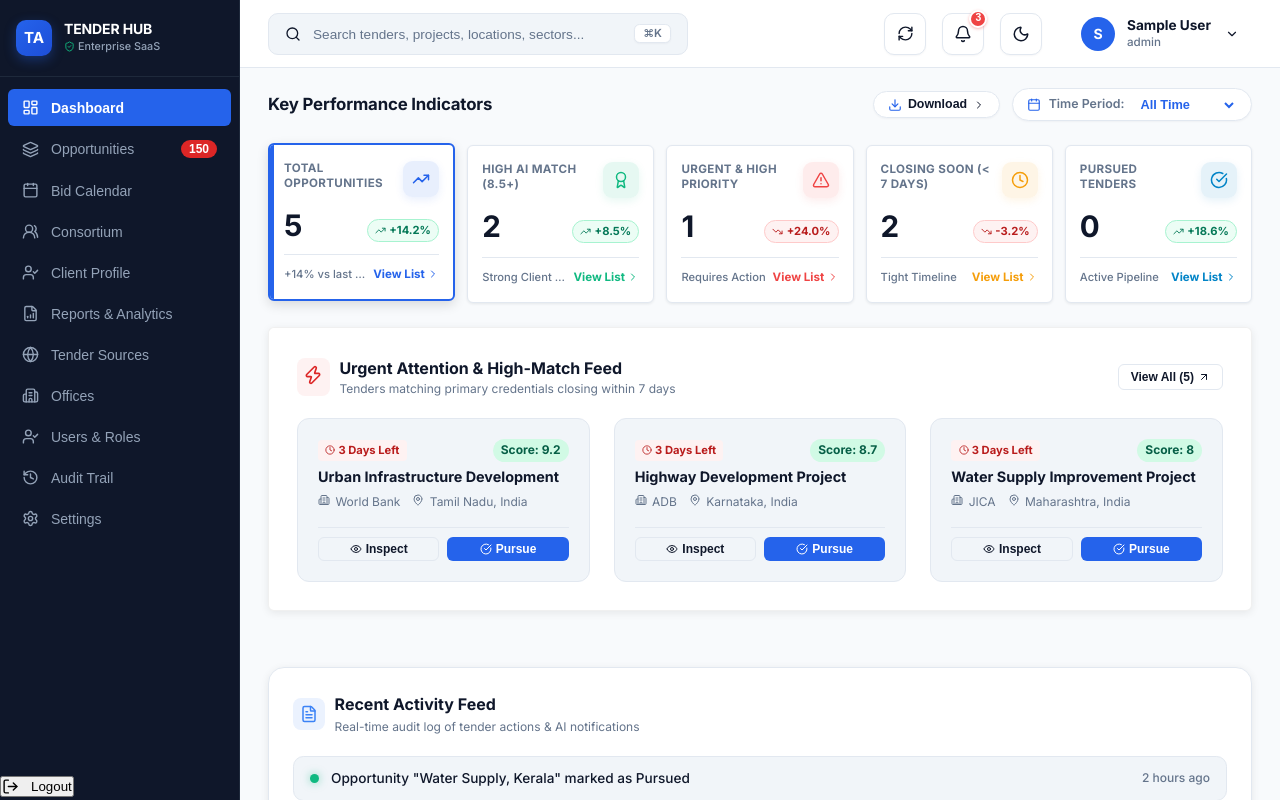
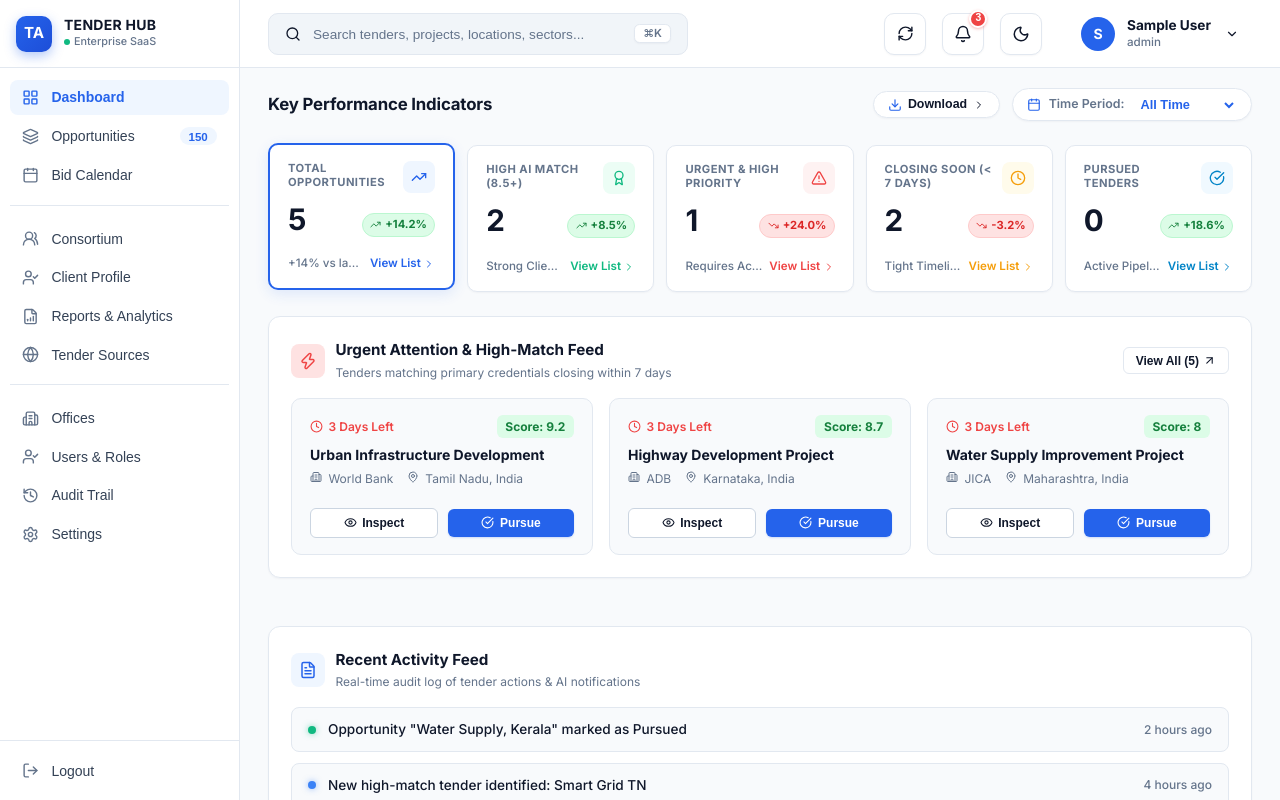
Before and after one commit to sakishnu50/Tender_Association, a React (Vite) app: page / in a window 1280 px wide. Built offline with nearby package versions, Linux system fonts and the light colour scheme; sample sign-in values are in the browser's storage.

Commit message:
feat: align sidebar header line with top header and refine dashboard styles

```diff
--- a/src/components/Sidebar.jsx
+++ b/src/components/Sidebar.jsx
@@ -1,7 +1,7 @@
 import React from 'react';
 import { useNavigate } from 'react-router-dom';
 import {
-  LayoutDashboard,
+  LayoutGrid,
   Layers,
   Calendar,
   Users2,
@@ -11,16 +11,14 @@ import {
   Building2,
   History,
   Settings,
-  ShieldCheck,
-  LogOut,
-  User
+  LogOut
 } from 'lucide-react';
 
 const navSections = [
   {
     items: [
-      { id: 'dashboard', label: 'Dashboard', icon: LayoutDashboard, path: '/' },
-      { id: 'opportunities', label: 'Opportunities', icon: Layers, path: '/opportunities', count: 150, urgent: true },
+      { id: 'dashboard', label: 'Dashboard', icon: LayoutGrid, path: '/' },
+      { id: 'opportunities', label: 'Opportunities', icon: Layers, path: '/opportunities', count: 150, urgent: false },
       { id: 'calendar', label: 'Bid Calendar', icon: Calendar, path: '/calendar' }
     ]
   },
@@ -92,10 +90,10 @@ export default function Sidebar({ activeTab, setActiveTab, onRequestLogout, acti
         </div>
         <div style={{ display: 'flex', flexDirection: 'column', gap: '1px' }}>
           <span className="sidebar-brand-title">
-            Tender Hub
+            TENDER HUB
           </span>
-          <span style={{ fontSize: '0.675rem', color: 'var(--sidebar-text-muted)', fontWeight: '500', display: 'flex', alignItems: 'center', gap: '3px' }}>
-            <ShieldCheck size={11} color="#10B981" /> Enterprise SaaS
+          <span style={{ fontSize: '0.675rem', color: 'var(--sidebar-text-muted)', fontWeight: '500', display: 'flex', alignItems: 'center', gap: '4px' }}>
+            <span style={{ width: '6px', height: '6px', borderRadius: '50%', backgroundColor: '#10B981', display: 'inline-block' }}></span> Enterprise SaaS
           </span>
         </div>
       </div>
--- a/src/components/dashboard/RecentActivityFeed.jsx
+++ b/src/components/dashboard/RecentActivityFeed.jsx
@@ -45,27 +45,37 @@ const defaultActivities = [
 
 export default function RecentActivityFeed({ activities = defaultActivities }) {
   return (
-    <div className="card" style={{ padding: '24px', borderRadius: '1rem', border: '1px solid var(--border-color)', background: 'var(--bg-card)' }}>
+    <div
+      style={{
+        backgroundColor: 'var(--bg-card)',
+        border: '1px solid var(--border-color)',
+        borderRadius: '12px',
+        padding: '22px',
+        marginBottom: '24px',
+        boxShadow: 'var(--shadow-xs)'
+      }}
+    >
       {/* Header */}
-      <div style={{ display: 'flex', alignItems: 'center', justifyContent: 'space-between', marginBottom: '1.25rem' }}>
-        <div style={{ display: 'flex', alignItems: 'center', gap: '0.6rem' }}>
+      <div style={{ display: 'flex', alignItems: 'center', justifyContent: 'space-between', marginBottom: '1rem' }}>
+        <div style={{ display: 'flex', alignItems: 'center', gap: '0.65rem' }}>
           <div style={{
-            width: '32px',
-            height: '32px',
-            borderRadius: '0.5rem',
-            backgroundColor: 'rgba(59, 130, 246, 0.1)',
-            color: '#3B82F6',
+            width: '34px',
+            height: '34px',
+            borderRadius: '8px',
+            backgroundColor: '#EFF6FF',
+            color: '#2563EB',
             display: 'flex',
             alignItems: 'center',
-            justifyContent: 'center'
+            justifyContent: 'center',
+            flexShrink: 0
           }}>
             <FileText size={18} />
           </div>
           <div>
-            <h3 style={{ fontSize: '1rem', fontWeight: '800', color: 'var(--text-main)', margin: 0 }}>
+            <h3 style={{ fontSize: '0.95rem', fontWeight: '700', color: 'var(--text-main)', margin: 0 }}>
               Recent Activity Feed
             </h3>
-            <p style={{ fontSize: '0.75rem', color: 'var(--text-muted)', margin: 0, marginTop: '2px' }}>
+            <p style={{ fontSize: '0.75rem', color: 'var(--text-muted)', margin: '2px 0 0 0' }}>
               Real-time audit log of tender actions & AI notifications
             </p>
           </div>
@@ -73,7 +83,7 @@ export default function RecentActivityFeed({ activities = defaultActivities }) {
       </div>
 
       {/* Activity List */}
-      <div style={{ display: 'flex', flexDirection: 'column', gap: '1rem' }}>
+      <div style={{ display: 'flex', flexDirection: 'column', gap: '0.65rem' }}>
         {activities.map((item) => {
           return (
             <div
@@ -83,21 +93,22 @@ export default function RecentActivityFeed({ activities = defaultActivities }) {
                 alignItems: 'center',
                 justifyContent: 'space-between',
                 padding: '0.75rem 1rem',
-                borderRadius: '0.65rem',
-                backgroundColor: 'var(--bg-subtle, rgba(255, 255, 255, 0.02))',
+                borderRadius: '8px',
+                backgroundColor: '#F8FAFC',
                 border: '1px solid var(--border-color)',
-                gap: '1rem'
+                gap: '1rem',
+                transition: 'background-color 0.15s ease'
               }}
             >
               <div style={{ display: 'flex', alignItems: 'center', gap: '0.75rem', minWidth: 0 }}>
                 {/* Status Dot */}
                 <span
                   style={{
-                    width: '9px',
-                    height: '9px',
+                    width: '8px',
+                    height: '8px',
                     borderRadius: '50%',
                     backgroundColor: item.dotColor,
-                    boxShadow: `0 0 8px ${item.dotColor}80`,
+                    boxShadow: `0 0 6px ${item.dotColor}80`,
                     flexShrink: 0
                   }}
                 />
--- a/src/index.css
+++ b/src/index.css
@@ -6,13 +6,14 @@
 :root {
   --font-family: 'Inter', system-ui, -apple-system, BlinkMacSystemFont, 'Segoe UI', Roboto, Oxygen, Ubuntu, Cantarell, sans-serif;
 
-  /* Brand Navy & Slate Palette */
-  --sidebar-bg: #0F172A;
-  --sidebar-hover: #1E293B;
-  --sidebar-active: #2563EB;
-  --sidebar-text: #94A3B8;
-  --sidebar-text-active: #FFFFFF;
-  --sidebar-border: #1E293B;
+  /* Brand SaaS Light Sidebar Palette */
+  --sidebar-bg: #FFFFFF;
+  --sidebar-hover: #F8FAFC;
+  --sidebar-active: #EFF6FF;
+  --sidebar-text: #334155;
+  --sidebar-text-active: #2563EB;
+  --sidebar-border: #E2E8F0;
+  --sidebar-text-muted: #64748B;
 
   /* Main Workspace Colors */
   --bg-main: #F8FAFC;
@@ -213,37 +214,47 @@ body {
 }
 
 .sidebar-header {
-  padding: 1.25rem 1rem;
+  height: 68px;
+  min-height: 68px;
+  max-height: 68px;
+  box-sizing: border-box;
+  padding: 0 1rem;
   display: flex;
   align-items: center;
   gap: 0.75rem;
-  border-bottom: 1px solid var(--sidebar-border);
+  border-bottom: 1px solid var(--border-color);
 }
 
 .sidebar-brand-title {
   font-size: 0.875rem;
-  font-weight: 700;
-  letter-spacing: -0.01em;
-  color: #FFFFFF;
+  font-weight: 800;
+  letter-spacing: 0.02em;
+  color: var(--text-main);
   line-height: 1.2;
   text-transform: uppercase;
 }
 
 .sidebar-nav {
   flex: 1;
-  padding: 0.75rem 0.5rem;
+  padding: 0.75rem 0.65rem;
   overflow-y: auto;
   display: flex;
   flex-direction: column;
   gap: 0.25rem;
 }
 
+.nav-section-divider {
+  margin-bottom: 0.75rem;
+  padding-bottom: 0.75rem;
+  border-bottom: 1px solid var(--border-color);
+}
+
 .nav-item {
   display: flex;
   align-items: center;
   justify-content: space-between;
-  padding: 0.625rem 0.875rem;
-  border-radius: var(--radius-md);
+  padding: 0.55rem 0.75rem;
+  border-radius: 0.5rem;
   color: var(--sidebar-text);
   font-size: 0.875rem;
   font-weight: 500;
@@ -258,15 +269,24 @@ body {
 
 .nav-item:hover {
   background-color: var(--sidebar-hover);
-  color: #FFFFFF;
+  color: var(--text-main);
 }
 
 .nav-item.active {
-  background-color: var(--primary);
-  color: #FFFFFF;
+  background-color: var(--sidebar-active);
+  color: var(--sidebar-text-active);
   font-weight: 600;
 }
 
+.nav-item .nav-icon {
+  color: #64748B;
+  transition: color 0.15s;
+}
+
+.nav-item.active .nav-icon {
+  color: var(--sidebar-text-active);
+}
+
 .nav-item-content {
   display: flex;
   align-items: center;
@@ -274,17 +294,52 @@ body {
 }
 
 .nav-badge {
-  font-size: 0.75rem;
-  font-weight: 700;
-  padding: 0.125rem 0.5rem;
+  font-size: 0.725rem;
+  font-weight: 600;
+  padding: 0.15rem 0.55rem;
   border-radius: 9999px;
-  background-color: rgba(255, 255, 255, 0.15);
-  color: #FFFFFF;
+  background-color: #EFF6FF;
+  color: #2563EB;
 }
 
 .nav-badge.urgent {
-  background-color: var(--danger);
-  color: #FFFFFF;
+  background-color: #EFF6FF;
+  color: #2563EB;
+}
+
+.sidebar-bottom-actions {
+  padding: 0.75rem 0.65rem;
+  border-top: 1px solid var(--sidebar-border);
+  margin-top: auto;
+}
+
+.sidebar-logout-btn {
+  display: flex;
+  align-items: center;
+  padding: 0.55rem 0.75rem;
+  border-radius: 0.5rem;
+  color: var(--sidebar-text);
+  font-size: 0.875rem;
+  font-weight: 500;
+  cursor: pointer;
+  border: none;
+  background: transparent;
+  width: 100%;
+  text-align: left;
+  transition: all 0.15s ease;
+}
+
+.sidebar-logout-btn .nav-icon {
+  color: #64748B;
+}
+
+.sidebar-logout-btn:hover {
+  background-color: var(--sidebar-hover);
+  color: var(--danger);
+}
+
+.sidebar-logout-btn:hover .nav-icon {
+  color: var(--danger);
 }
 
 /* Main Area */
@@ -310,6 +365,8 @@ body {
 .top-header {
   height: 68px;
   min-height: 68px;
+  max-height: 68px;
+  box-sizing: border-box;
   background-color: var(--bg-card);
   border-bottom: 1px solid var(--border-color);
   display: flex;
--- a/src/views/DashboardView.jsx
+++ b/src/views/DashboardView.jsx
@@ -173,7 +173,7 @@ export default function DashboardView({ onSelectOpportunity, onViewAll, searchVa
       changeText: periodMetrics.totalText,
       icon: TrendingUp,
       color: '#2563EB',
-      bg: 'rgba(37, 99, 235, 0.1)',
+      bg: '#EFF6FF',
       borderAccent: '#2563EB'
     },
     {
@@ -185,7 +185,7 @@ export default function DashboardView({ onSelectOpportunity, onViewAll, searchVa
       changeText: periodMetrics.highMatchText,
       icon: Award,
       color: '#10B981',
-      bg: 'rgba(16, 185, 129, 0.1)',
+      bg: '#ECFDF5',
       borderAccent: '#10B981'
     },
     {
@@ -197,7 +197,7 @@ export default function DashboardView({ onSelectOpportunity, onViewAll, searchVa
       changeText: periodMetrics.urgentText,
       icon: AlertTriangle,
       color: '#EF4444',
-      bg: 'rgba(239, 68, 68, 0.1)',
+      bg: '#FEF2F2',
       borderAccent: '#EF4444'
     },
     {
@@ -209,7 +209,7 @@ export default function DashboardView({ onSelectOpportunity, onViewAll, searchVa
       changeText: periodMetrics.closingText,
       icon: Clock,
       color: '#F59E0B',
-      bg: 'rgba(245, 158, 11, 0.1)',
+      bg: '#FFFBEB',
       borderAccent: '#F59E0B'
     },
     {
@@ -221,7 +221,7 @@ export default function DashboardView({ onSelectOpportunity, onViewAll, searchVa
       changeText: periodMetrics.pursuedText,
       icon: CheckCircle,
       color: '#0284C7',
-      bg: 'rgba(2, 132, 199, 0.1)',
+      bg: '#F0F9FF',
       borderAccent: '#0284C7'
     }
   ];
@@ -397,36 +397,39 @@ export default function DashboardView({ onSelectOpportunity, onViewAll, searchVa
               title={`Click to filter list by ${kpi.title}`}
               style={{
                 border: isActive ? `2px solid ${kpi.borderAccent}` : '1px solid var(--border-color)',
-                boxShadow: isActive ? 'var(--shadow-card-hover)' : 'var(--shadow-sm)',
-                transform: isActive ? 'translateY(-2px)' : undefined
+                boxShadow: isActive ? '0 4px 14px rgba(37, 99, 235, 0.12)' : 'var(--shadow-xs)',
+                borderRadius: '10px',
+                padding: '16px 18px',
+                backgroundColor: 'var(--bg-card)',
+                transform: isActive ? 'translateY(-2px)' : undefined,
+                cursor: 'pointer'
               }}
             >
               {/* Top Row: Title & Icon Box */}
-              <div style={{ display: 'flex', alignItems: 'flex-start', justifyContent: 'space-between', gap: '0.5rem', marginBottom: '0.85rem' }}>
+              <div style={{ display: 'flex', alignItems: 'flex-start', justifyContent: 'space-between', gap: '0.5rem', marginBottom: '0.75rem' }}>
                 <span style={{
-                  fontSize: '0.725rem',
+                  fontSize: '0.7rem',
                   fontWeight: '700',
                   color: 'var(--text-muted)',
                   textTransform: 'uppercase',
-                  letterSpacing: '0.03em',
+                  letterSpacing: '0.04em',
                   lineHeight: '1.25'
                 }}>
                   {kpi.title}
                 </span>
 
                 <div style={{
-                  width: '36px',
-                  height: '36px',
-                  borderRadius: '0.6rem',
+                  width: '32px',
+                  height: '32px',
+                  borderRadius: '0.5rem',
                   backgroundColor: kpi.bg,
                   color: kpi.color,
                   display: 'flex',
                   alignItems: 'center',
                   justifyContent: 'center',
-                  boxShadow: `0 3px 8px ${kpi.bg}`,
                   flexShrink: 0
                 }}>
-                  <Icon size={18} />
+                  <Icon size={16} />
                 </div>
               </div>
 
@@ -439,14 +442,14 @@ export default function DashboardView({ onSelectOpportunity, onViewAll, searchVa
                 <div style={{
                   display: 'inline-flex',
                   alignItems: 'center',
-                  gap: '0.2rem',
+                  gap: '0.25rem',
                   fontSize: '0.7rem',
                   fontWeight: '700',
                   padding: '0.15rem 0.45rem',
                   borderRadius: '9999px',
-                  backgroundColor: kpi.isPositive ? 'var(--success-bg)' : 'var(--danger-bg)',
-                  color: kpi.isPositive ? 'var(--success-text)' : 'var(--danger-text)',
-                  border: `1px solid ${kpi.isPositive ? 'var(--success-border)' : 'var(--danger-border)'}`,
+                  backgroundColor: kpi.isPositive ? '#DCFCE7' : '#FEE2E2',
+                  color: kpi.isPositive ? '#15803D' : '#DC2626',
+                  border: `1px solid ${kpi.isPositive ? '#BBF7D0' : '#FECACA'}`,
                   whiteSpace: 'nowrap'
                 }}>
                   <TrendIcon size={11} />
@@ -460,12 +463,11 @@ export default function DashboardView({ onSelectOpportunity, onViewAll, searchVa
                 alignItems: 'center',
                 justifyContent: 'space-between',
                 gap: '0.35rem',
-                paddingTop: '0.65rem',
-                borderTop: '1px solid var(--border-color)',
+                paddingTop: '0.4rem',
                 marginTop: 'auto'
               }}>
                 <span style={{
-                  fontSize: '0.7rem',
+                  fontSize: '0.725rem',
                   color: 'var(--text-muted)',
                   fontWeight: '500',
                   overflow: 'hidden',
@@ -478,7 +480,7 @@ export default function DashboardView({ onSelectOpportunity, onViewAll, searchVa
                 <span style={{
                   fontSize: '0.725rem',
                   color: kpi.color,
-                  fontWeight: '700',
+                  fontWeight: '600',
                   display: 'flex',
                   alignItems: 'center',
                   gap: '0.15rem',
@@ -489,34 +491,40 @@ export default function DashboardView({ onSelectOpportunity, onViewAll, searchVa
                   View List <ChevronRight size={12} />
                 </span>
               </div>
-
-              {isActive && (
-                <div style={{
-                  position: 'absolute',
-                  top: 0,
-                  left: 0,
-                  bottom: 0,
-                  width: '4px',
-                  backgroundColor: kpi.borderAccent
-                }} />
-              )}
             </div>
           );
         })}
       </div>
 
       {/* 3. Action Required & Urgent Tenders Feed */}
-      <div className="card" style={{ padding: '28px', marginBottom: '32px' }}>
-        <div style={{ display: 'flex', alignItems: 'center', justifyContent: 'space-between', marginBottom: '1.25rem' }}>
-          <div style={{ display: 'flex', alignItems: 'center', gap: '0.6rem' }}>
-            <div style={{ padding: '0.4rem', borderRadius: '0.5rem', backgroundColor: 'var(--danger-bg)', color: 'var(--danger)' }}>
-              <Zap size={20} />
+      <div style={{
+        backgroundColor: 'var(--bg-card)',
+        border: '1px solid var(--border-color)',
+        borderRadius: '12px',
+        padding: '22px',
+        marginBottom: '24px',
+        boxShadow: 'var(--shadow-xs)'
+      }}>
+        <div style={{ display: 'flex', alignItems: 'center', justifyContent: 'space-between', marginBottom: '1rem' }}>
+          <div style={{ display: 'flex', alignItems: 'center', gap: '0.65rem' }}>
+            <div style={{
+              width: '34px',
+              height: '34px',
+              borderRadius: '8px',
+              backgroundColor: '#FEE2E2',
+              color: '#EF4444',
+              display: 'flex',
+              alignItems: 'center',
+              justifyContent: 'center',
+              flexShrink: 0
+            }}>
+              <Zap size={18} />
             </div>
             <div>
-              <h3 style={{ fontSize: '1rem', fontWeight: '700', color: 'var(--text-main)', marginTop: '0' }}>
+              <h3 style={{ fontSize: '0.95rem', fontWeight: '700', color: 'var(--text-main)', margin: 0 }}>
                 Urgent Attention & High-Match Feed
               </h3>
-              <p style={{ fontSize: '0.75rem', color: 'var(--text-muted)' }}>
+              <p style={{ fontSize: '0.75rem', color: 'var(--text-muted)', margin: '2px 0 0 0' }}>
                 Tenders matching primary credentials closing within 7 days
               </p>
             </div>
@@ -524,85 +532,123 @@ export default function DashboardView({ onSelectOpportunity, onViewAll, searchVa
 
           <button
             onClick={onViewAll}
-            className="btn btn-outline"
-            style={{ fontSize: '0.75rem', padding: '0.35rem 0.75rem', display: 'flex', alignItems: 'center', gap: '0.25rem' }}
+            style={{
+              border: '1px solid var(--border-color)',
+              backgroundColor: 'transparent',
+              borderRadius: '6px',
+              padding: '0.35rem 0.75rem',
+              fontSize: '0.75rem',
+              fontWeight: '600',
+              color: 'var(--text-main)',
+              display: 'inline-flex',
+              alignItems: 'center',
+              gap: '0.25rem',
+              cursor: 'pointer'
+            }}
           >
-            View All ({opportunities.length}) <ArrowUpRight size={12} />
+            View All ({opportunities.length}) <ArrowUpRight size={13} />
           </button>
         </div>
 
         <div style={{
           display: 'grid',
           gridTemplateColumns: 'repeat(auto-fit, minmax(280px, 1fr))',
-          gap: '24px'
+          gap: '16px',
+          marginTop: '16px'
         }}>
           {timeFilteredOpportunities.slice(0, 3).map((opp) => (
             <div
               key={opp.id}
               style={{
-                borderRadius: '0.75rem',
+                borderRadius: '10px',
                 border: '1px solid var(--border-color)',
-                padding: '20px',
-                backgroundColor: 'var(--bg-subtle)',
+                padding: '16px 18px',
+                backgroundColor: '#F8FAFC',
                 display: 'flex',
                 flexDirection: 'column',
                 justifyContent: 'space-between',
-                gap: '1rem',
+                gap: '0.75rem',
                 transition: 'all 0.15s ease'
               }}
             >
               <div>
                 <div style={{ display: 'flex', alignItems: 'center', justifyContent: 'space-between', marginBottom: '0.4rem' }}>
                   <span style={{
-                    fontSize: '0.7rem',
-                    fontWeight: '700',
-                    padding: '0.15rem 0.45rem',
-                    borderRadius: '0.25rem',
-                    backgroundColor: 'var(--danger-bg)',
-                    color: 'var(--danger-text)',
+                    fontSize: '0.75rem',
+                    fontWeight: '600',
+                    color: '#EF4444',
                     display: 'flex',
                     alignItems: 'center',
-                    gap: '0.2rem'
+                    gap: '0.35rem'
                   }}>
-                    <Clock size={10} /> 3 Days Left
+                    <Clock size={13} /> 3 Days Left
                   </span>
 
                   <span style={{
                     fontSize: '0.75rem',
-                    fontWeight: '800',
-                    color: '#065F46',
-                    backgroundColor: '#D1FAE5',
-                    padding: '0.15rem 0.5rem',
-                    borderRadius: '9999px'
+                    fontWeight: '700',
+                    color: '#15803D',
+                    backgroundColor: '#DCFCE7',
+                    padding: '0.15rem 0.55rem',
+                    borderRadius: '6px'
                   }}>
                     Score: {opp.aiScore}
                   </span>
                 </div>
 
-                <h4 style={{ fontSize: '0.9rem', fontWeight: '700', color: 'var(--text-main)', marginBottom: '0.35rem', lineHeight: '1.3' }}>
+                <h4 style={{ fontSize: '0.875rem', fontWeight: '700', color: 'var(--text-main)', margin: '8px 0 6px 0', lineHeight: '1.3' }}>
                   {opp.name}
                 </h4>
 
-                <div style={{ display: 'flex', gap: '0.75rem', fontSize: '0.75rem', color: 'var(--text-muted)' }}>
-                  <span><Building2 size={12} style={{ display: 'inline', marginRight: 2 }} /> {opp.source}</span>
-                  <span><MapPin size={12} style={{ display: 'inline', marginRight: 2 }} /> {opp.location}</span>
+                <div style={{ display: 'flex', gap: '0.85rem', fontSize: '0.75rem', color: 'var(--text-muted)', alignItems: 'center' }}>
+                  <span><Building2 size={12} style={{ display: 'inline', marginRight: 3 }} /> {opp.source}</span>
+                  <span><MapPin size={12} style={{ display: 'inline', marginRight: 3 }} /> {opp.location}</span>
                 </div>
               </div>
 
-              <div style={{ display: 'flex', alignItems: 'center', gap: '0.5rem', borderTop: '1px solid var(--border-color)', paddingTop: '0.6rem' }}>
+              <div style={{ display: 'flex', alignItems: 'center', gap: '0.65rem', marginTop: 'auto', paddingTop: '0.5rem' }}>
                 <button
-                  className="btn btn-outline"
-                  style={{ flex: 1, fontSize: '0.75rem', padding: '0.3rem', display: 'flex', alignItems: 'center', justifyContent: 'center', gap: '0.25rem' }}
+                  className="btn"
+                  style={{
+                    flex: 1,
+                    fontSize: '0.75rem',
+                    fontWeight: '600',
+                    padding: '0.45rem 0',
+                    display: 'flex',
+                    alignItems: 'center',
+                    justifyContent: 'center',
+                    gap: '0.35rem',
+                    backgroundColor: '#FFFFFF',
+                    border: '1px solid #CBD5E1',
+                    color: '#0F172A',
+                    borderRadius: '6px',
+                    cursor: 'pointer'
+                  }}
                   onClick={() => handleOpenQuickView(opp)}
                 >
-                  <Eye size={12} /> Inspect
+                  <Eye size={13} /> Inspect
                 </button>
                 <button
                   className="btn btn-primary"
-                  style={{ flex: 1, fontSize: '0.75rem', padding: '0.3rem', display: 'flex', alignItems: 'center', justifyContent: 'center', gap: '0.25rem' }}
+                  style={{
+                    flex: 1,
+                    fontSize: '0.75rem',
+                    fontWeight: '600',
+                    padding: '0.45rem 0',
+                    display: 'flex',
+                    alignItems: 'center',
+                    justifyContent: 'center',
+                    gap: '0.35rem',
+                    backgroundColor: '#2563EB',
+                    border: 'none',
+                    color: '#FFFFFF',
+                    borderRadius: '6px',
+                    cursor: 'pointer',
+                    boxShadow: '0 1px 2px rgba(37, 99, 235, 0.2)'
+                  }}
                   onClick={() => handlePursue(opp)}
                 >
-                  <CheckCircle size={12} /> Pursue
+                  <CheckCircle size={13} /> Pursue
                 </button>
               </div>
             </div>
```
